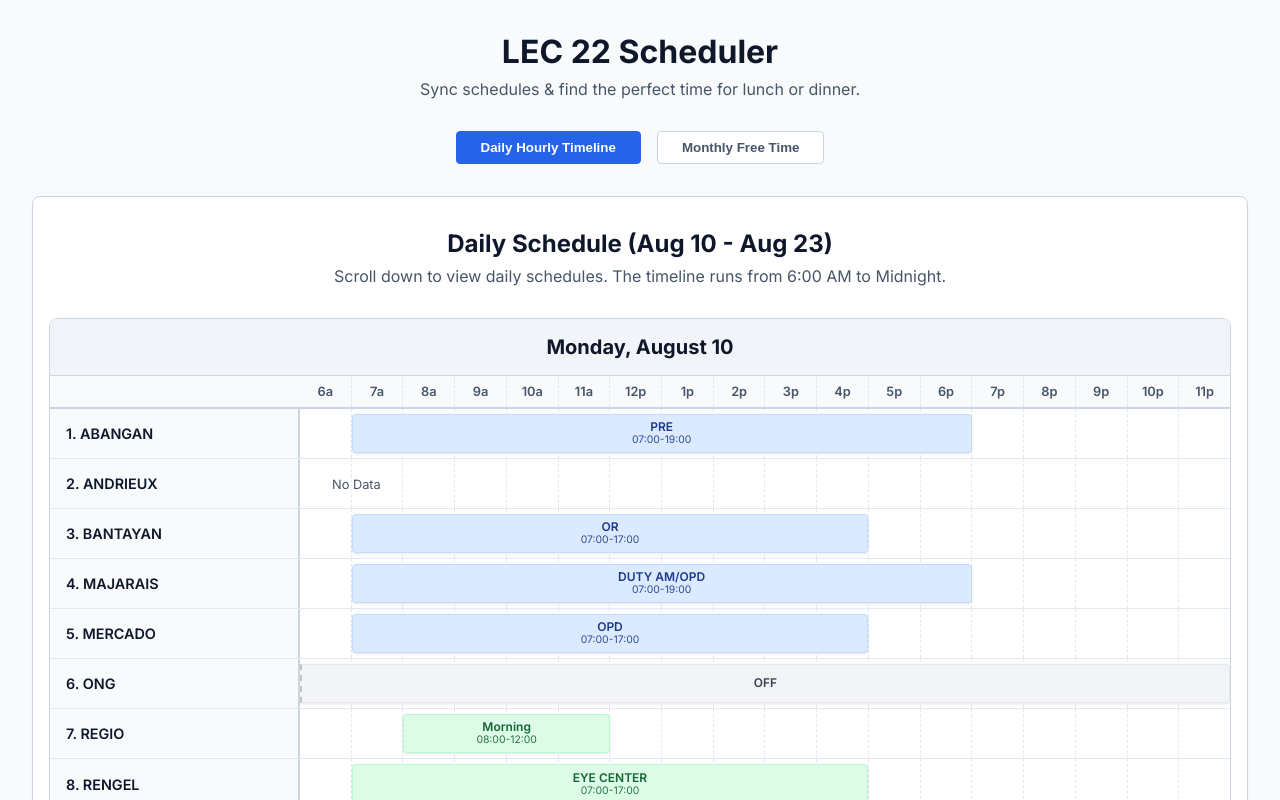
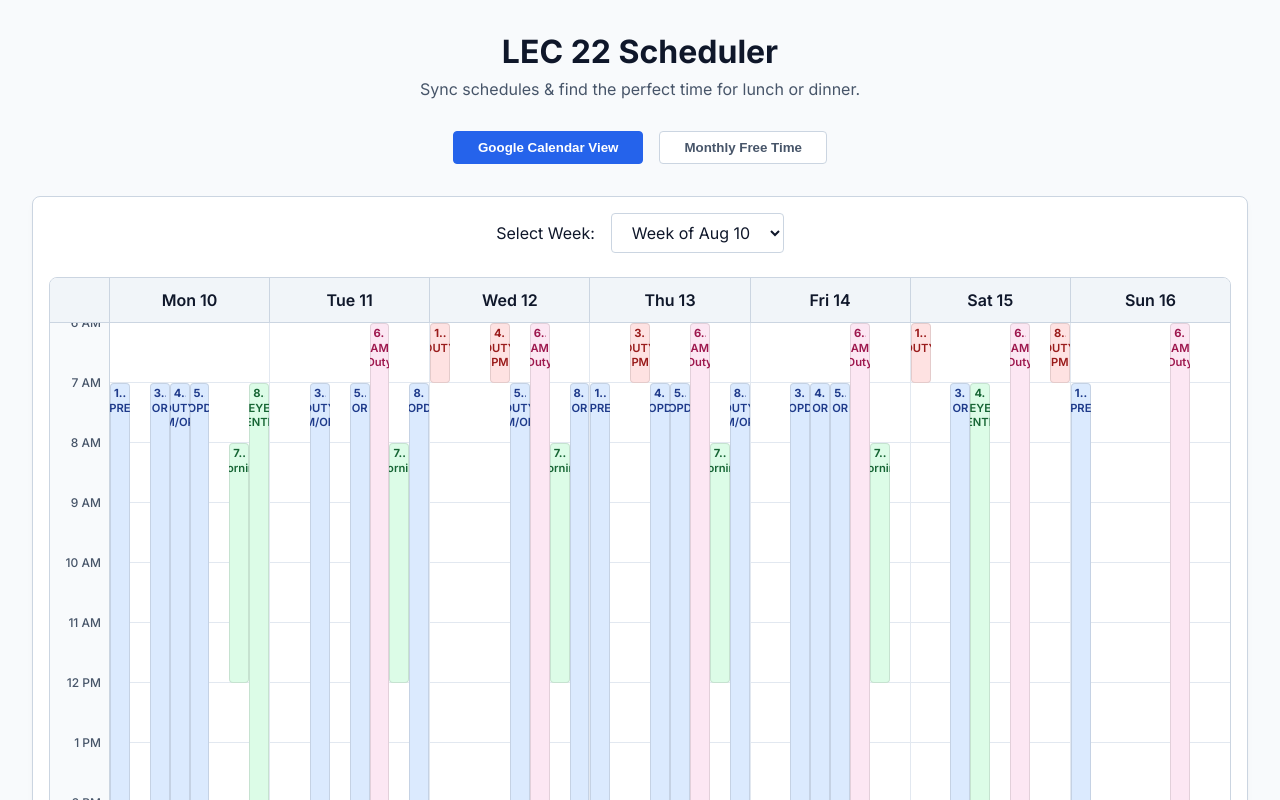
Before and after one commit to mjongg/lec22schedule, a React (Vite) app: page / in a window 1280 px wide. Shown: the top 800 px of the page. Built offline with nearby package versions, Linux system fonts and the light colour scheme.

Commit message:
feat: complete UI rewrite to true Google Calendar Week View and clear Free Time slots

```diff
--- a/src/App.tsx
+++ b/src/App.tsx
@@ -57,7 +57,9 @@ function isInternBusy(intern: Intern, dateStr: string, hour: number): boolean {
 function formatDateHeader(dateStr: string) {
   const parts = dateStr.split('-');
   const d = new Date(parseInt(parts[0]), parseInt(parts[1]) - 1, parseInt(parts[2]));
-  return d.toLocaleDateString('en-US', { weekday: 'long', month: 'long', day: 'numeric' });
+  const weekday = d.toLocaleDateString('en-US', { weekday: 'short' });
+  const day = d.getDate();
+  return `${weekday} ${day}`;
 }
 
 function getShiftColorClass(shiftId: string) {
@@ -65,13 +67,14 @@ function getShiftColorClass(shiftId: string) {
   if (['duty', 'dutyPm', 'ongPm'].includes(shiftId)) return 'shift-color-red';
   if (['ongAm'].includes(shiftId)) return 'shift-color-pink';
   if (['ec', 'regioAm'].includes(shiftId)) return 'shift-color-green';
-  if (['off', 'from'].includes(shiftId)) return 'shift-color-grey';
+  if (['off', 'from'].includes(shiftId)) return 'shift-color-white';
   return 'shift-color-grey';
 }
 
-const TIMELINE_START = 6;
-const TIMELINE_END = 24;
+const TIMELINE_START = 6; // 6 AM
+const TIMELINE_END = 24;  // 12 AM (Midnight)
 const TIMELINE_HOURS = 18;
+const PIXELS_PER_HOUR = 60;
 
 function parseTime(timeStr: string) {
   const [h, m] = timeStr.split(':').map(Number);
@@ -79,22 +82,19 @@ function parseTime(timeStr: string) {
 }
 
 interface BlockProps {
-  left: number;
-  width: number;
+  topPx: number;
+  heightPx: number;
   label: string;
   timeLabel: string;
-  extendsLeft: boolean;
-  extendsRight: boolean;
   colorClass: string;
 }
 
-function getShiftBlocks(schedule: DaySchedule | undefined, prevSchedule: DaySchedule | undefined): BlockProps[] {
+function getShiftBlocksForDay(schedule: DaySchedule | undefined, prevSchedule: DaySchedule | undefined): BlockProps[] {
   const blocks: BlockProps[] = [];
 
-  // 1. Process Today's shift
   if (schedule) {
     const shift = shifts[schedule.shiftId];
-    if (shift) {
+    if (shift && !shift.isFree) {
       const start = parseTime(shift.startTime);
       const end = shift.endTime === '23:59' ? 24 : parseTime(shift.endTime);
 
@@ -103,12 +103,10 @@ function getShiftBlocks(schedule: DaySchedule | undefined, prevSchedule: DaySche
         const renderEnd = TIMELINE_END;
         if (renderStart < renderEnd) {
            blocks.push({
-             left: ((renderStart - TIMELINE_START) / TIMELINE_HOURS) * 100,
-             width: ((renderEnd - renderStart) / TIMELINE_HOURS) * 100,
+             topPx: (renderStart - TIMELINE_START) * PIXELS_PER_HOUR,
+             heightPx: (renderEnd - renderStart) * PIXELS_PER_HOUR,
              label: shift.name,
              timeLabel: `${shift.startTime}-${shift.endTime}`,
-             extendsLeft: start < TIMELINE_START,
-             extendsRight: true,
              colorClass: getShiftColorClass(schedule.shiftId)
            });
         }
@@ -118,12 +116,10 @@ function getShiftBlocks(schedule: DaySchedule | undefined, prevSchedule: DaySche
 
         if (renderStart < renderEnd) {
            blocks.push({
-             left: ((renderStart - TIMELINE_START) / TIMELINE_HOURS) * 100,
-             width: ((renderEnd - renderStart) / TIMELINE_HOURS) * 100,
+             topPx: (renderStart - TIMELINE_START) * PIXELS_PER_HOUR,
+             heightPx: (renderEnd - renderStart) * PIXELS_PER_HOUR,
              label: shift.name,
-             timeLabel: shift.isFree ? '' : `${shift.startTime}-${shift.endTime}`,
-             extendsLeft: start < TIMELINE_START,
-             extendsRight: end > TIMELINE_END,
+             timeLabel: `${shift.startTime}-${shift.endTime}`,
              colorClass: getShiftColorClass(schedule.shiftId)
            });
         }
@@ -131,25 +127,22 @@ function getShiftBlocks(schedule: DaySchedule | undefined, prevSchedule: DaySche
     }
   }
 
-  // 2. Process Yesterday's carry-over
   if (prevSchedule) {
     const prevShift = shifts[prevSchedule.shiftId];
-    if (prevShift) {
+    if (prevShift && !prevShift.isFree) {
       const pStart = parseTime(prevShift.startTime);
       const pEnd = prevShift.endTime === '23:59' ? 24 : parseTime(prevShift.endTime);
 
-      if (pStart > pEnd) { // It crossed midnight into TODAY
+      if (pStart > pEnd) { // Crossed midnight into TODAY
         const renderStart = TIMELINE_START;
         const renderEnd = Math.min(pEnd, TIMELINE_END);
 
         if (renderStart < renderEnd) {
            blocks.push({
-             left: 0,
-             width: ((renderEnd - renderStart) / TIMELINE_HOURS) * 100,
+             topPx: (renderStart - TIMELINE_START) * PIXELS_PER_HOUR,
+             heightPx: (renderEnd - renderStart) * PIXELS_PER_HOUR,
              label: prevShift.name,
              timeLabel: `${prevShift.startTime}-${prevShift.endTime}`,
-             extendsLeft: true,
-             extendsRight: false,
              colorClass: getShiftColorClass(prevSchedule.shiftId)
            });
         }
@@ -162,7 +155,9 @@ function getShiftBlocks(schedule: DaySchedule | undefined, prevSchedule: DaySche
 
 export default function App() {
   const [activeTab, setActiveTab] = useState<'dashboard' | 'freetime'>('dashboard');
+  const [selectedWeekStart, setSelectedWeekStart] = useState('2026-08-10');
 
+  const weekStarts = ['2026-08-10', '2026-08-17'];
   const wakingHours = Array.from({ length: 14 }, (_, i) => i + 8); // 8 AM to 9:59 PM
 
   const formatHour = (h: number) => {
@@ -172,82 +167,85 @@ export default function App() {
   };
 
   const renderDashboard = () => {
-    const allDates = [
-      ...generateWeekDates('2026-08-10'),
-      ...generateWeekDates('2026-08-17')
-    ];
-
+    const weekDates = generateWeekDates(selectedWeekStart);
     const axisHours = Array.from({ length: TIMELINE_HOURS }, (_, i) => TIMELINE_START + i);
+    const totalInterns = interns.length;
 
     return (
-      <div className="panel" style={{ padding: '2rem 1rem' }}>
-        <h2 style={{textAlign: 'center', marginBottom: '0.5rem', color: 'var(--text-primary)'}}>
-          Daily Schedule (Aug 10 - Aug 23)
-        </h2>
-        <p className="subtitle" style={{textAlign: 'center', marginBottom: '2rem'}}>
-          Scroll down to view daily schedules. The timeline runs from 6:00 AM to Midnight.
-        </p>
+      <div className="panel" style={{ padding: '1rem' }}>
+        <div className="date-selector">
+          <label>Select Week: </label>
+          <select
+            value={selectedWeekStart}
+            onChange={(e) => setSelectedWeekStart(e.target.value)}
+          >
+            {weekStarts.map(ws => {
+              const parts = ws.split('-');
+              const d = new Date(parseInt(parts[0]), parseInt(parts[1]) - 1, parseInt(parts[2]));
+              return <option key={ws} value={ws}>Week of {d.toLocaleDateString('en-US', { month: 'short', day: 'numeric' })}</option>;
+            })}
+          </select>
+        </div>
 
-        {allDates.map(dateStr => (
-          <div key={dateStr} className="day-block">
-            <div className="day-header">{formatDateHeader(dateStr)}</div>
-
-            <div className="timeline-container">
-              <div className="timeline-wrapper">
-
-                {/* Hourly Axis */}
-                <div className="timeline-axis">
-                  {axisHours.map(hour => (
-                    <div key={hour} className="axis-hour">
-                      {hour === 12 ? '12p' : hour > 12 ? `${hour - 12}p` : `${hour}a`}
+        <div className="week-calendar-container">
+          <div className="week-calendar-header">
+            <div className="time-axis-spacer"></div>
+            {weekDates.map(date => (
+              <div key={date} className="day-column-header">
+                {formatDateHeader(date)}
               </div>
             ))}
           </div>
 
-                {/* Intern Tracks */}
-                {interns.map((intern, idx) => {
+          <div className="week-calendar-body">
+            <div className="time-axis">
+              {axisHours.map(hour => (
+                <div key={hour} className="time-label">
+                  <span>{hour === 12 ? '12 PM' : hour > 12 ? `${hour - 12} PM` : `${hour} AM`}</span>
+                </div>
+              ))}
+            </div>
+
+            <div className="day-columns-container">
+              {weekDates.map(dateStr => (
+                <div key={dateStr} className="day-column">
+                  {/* Grid Lines */}
+                  {axisHours.map(hour => (
+                    <div key={hour} className="hour-grid-line"></div>
+                  ))}
+
+                  {/* Shift Blocks for this day */}
+                  {interns.map((intern, internIdx) => {
                     const schedule = intern.schedules.find(s => s.date === dateStr);
                     const prevSchedule = intern.schedules.find(s => s.date === getYesterday(dateStr));
-                  const blocks = getShiftBlocks(schedule, prevSchedule);
+                    const blocks = getShiftBlocksForDay(schedule, prevSchedule);
 
-                  return (
-                    <div key={intern.id} className="intern-track">
-                      <div className="intern-track-name">{idx + 1}. {intern.name.split(',')[0]}</div>
-                      <div className="intern-track-timeline">
-                        {/* Grid lines */}
-                        {axisHours.map(hour => (
-                          <div key={hour} className="track-grid-line"></div>
-                        ))}
+                    const widthPct = 100 / totalInterns;
+                    const leftPct = internIdx * widthPct;
+                    const initials = intern.name.split(',')[0].substring(0, 3); // e.g. ABA
 
-                        {/* Shift Blocks */}
-                        {blocks.map((block, bIdx) => (
+                    return blocks.map((block, bIdx) => (
                       <div
-                            key={bIdx}
-                            className={`shift-block ${block.colorClass} ${block.extendsLeft ? 'extends-left' : ''} ${block.extendsRight ? 'extends-right' : ''}`}
-                            style={{ left: `${block.left}%`, width: `${block.width}%` }}
+                        key={`${intern.id}-${bIdx}`}
+                        className={`shift-block-vertical ${block.colorClass}`}
+                        style={{
+                          top: `${block.topPx}px`,
+                          height: `${block.heightPx}px`,
+                          left: `${leftPct}%`,
+                          width: `${widthPct}%`
+                        }}
+                        title={`${intern.name}: ${block.label} (${block.timeLabel})`}
                       >
-                            <div className="shift-block-label">
-                              <span>{block.label}</span>
-                              {block.timeLabel && <span className="shift-block-time">{block.timeLabel}</span>}
+                        <span className="shift-intern-name">{internIdx + 1}. {initials}</span>
+                        {block.heightPx >= 45 && <span className="shift-block-name">{block.label}</span>}
                       </div>
+                    ));
+                  })}
                 </div>
               ))}
-
-                        {/* No Data State */}
-                        {blocks.length === 0 && schedule === undefined && (
-                          <div style={{ position: 'absolute', left: '2rem', top: '50%', transform: 'translateY(-50%)', color: 'var(--text-secondary)', fontSize: '0.8rem' }}>
-                            {intern.id === 'andrieux' ? 'No Data' : ''}
-                          </div>
-                        )}
-                      </div>
-                    </div>
-                  );
-                })}
-
             </div>
           </div>
         </div>
-        ))}
       </div>
     );
   };
@@ -289,17 +287,13 @@ export default function App() {
         <div key={dateStr} className="calendar-cell">
           <div className="calendar-date">{day}</div>
           {commonFreeHours.length > 0 ? (
-            <>
-              <div className="free-time-badge">Free Time</div>
-              <div className="free-hours-tooltip">
-                <div className="tooltip-title">Available Slots:</div>
+            <div className="free-time-container">
               {formattedSlots.map((slot, idx) => (
-                  <span key={idx} className="tooltip-slot">{slot}</span>
+                <div key={idx} className="free-time-slot">{slot}</div>
               ))}
             </div>
-            </>
           ) : (
-            <div className="busy-badge">Busy</div>
+            <div className="busy-badge">No Mutual Free Time</div>
           )}
         </div>
       );
@@ -309,7 +303,7 @@ export default function App() {
       <div className="panel">
         <h2 style={{textAlign: 'center', marginBottom: '0.5rem', color: 'var(--text-primary)'}}>August 2026</h2>
         <p className="subtitle" style={{textAlign: 'center', marginBottom: '1.5rem'}}>
-          Showing overlapping free time during waking hours (8:00 AM - 10:00 PM). Hover over green days to see exact times.
+          Showing overlapping free time during waking hours (8:00 AM - 10:00 PM).
         </p>
         <div className="calendar-grid">
           {['Sun', 'Mon', 'Tue', 'Wed', 'Thu', 'Fri', 'Sat'].map(day => (
@@ -333,7 +327,7 @@ export default function App() {
           className={`tab-btn ${activeTab === 'dashboard' ? 'active' : ''}`}
           onClick={() => setActiveTab('dashboard')}
         >
-          Daily Hourly Timeline
+          Google Calendar View
         </button>
         <button
           className={`tab-btn ${activeTab === 'freetime' ? 'active' : ''}`}
--- a/src/index.css
+++ b/src/index.css
@@ -90,148 +90,153 @@ h1 {
   margin-bottom: 2rem;
 }
 
-/* Daily Timeline Layout */
-.day-block {
-  margin-bottom: 3rem;
+/* Date Selector */
+.date-selector {
+  display: flex;
+  justify-content: center;
+  align-items: center;
+  gap: 1rem;
+  margin-bottom: 1.5rem;
+}
+.date-selector select {
+  background: #ffffff;
+  border: 1px solid var(--border-color);
+  color: var(--text-primary);
+  padding: 0.5rem 1rem;
+  border-radius: 4px;
+  font-family: inherit;
+  font-size: 1rem;
+  outline: none;
+  cursor: pointer;
+}
+
+/* Google Calendar Style Week View */
+.week-calendar-container {
+  display: flex;
+  flex-direction: column;
   border: 1px solid var(--border-color);
   border-radius: 8px;
+  background: #fff;
+  height: 75vh;
+  min-height: 600px;
   overflow: hidden;
-  background: #fff;
 }
 
-.day-header {
+.week-calendar-header {
+  display: flex;
+  border-bottom: 1px solid var(--border-color);
   background: var(--table-header-bg);
-  padding: 1rem;
-  border-bottom: 1px solid var(--border-color);
-  font-size: 1.25rem;
-  font-weight: 700;
-  color: var(--text-primary);
-  text-align: center;
 }
 
-.timeline-container {
-  display: flex;
-  flex-direction: column;
-  overflow-x: auto;
+.time-axis-spacer {
+  width: 60px;
+  flex-shrink: 0;
+  border-right: 1px solid var(--border-color);
 }
 
-.timeline-wrapper {
-  min-width: 1000px;
-  display: flex;
-  flex-direction: column;
+.day-column-header {
+  flex: 1;
+  min-width: 120px;
+  text-align: center;
+  padding: 0.75rem 0;
+  border-right: 1px solid var(--border-color);
+  font-weight: 600;
+  color: var(--text-primary);
+}
+.day-column-header:last-child {
+  border-right: none;
 }
 
-.timeline-axis {
+.week-calendar-body {
   display: flex;
-  border-bottom: 2px solid var(--border-color);
-  padding-left: 250px; /* Space for intern names */
+  flex: 1;
+  overflow-y: auto;
+  overflow-x: auto;
   position: relative;
-  background: #f8fafc;
 }
 
-.axis-hour {
-  flex: 1;
-  text-align: center;
-  font-size: 0.8rem;
-  font-weight: 600;
-  color: var(--text-secondary);
-  padding: 0.5rem 0;
-  border-left: 1px dashed var(--grid-line);
-}
-.axis-hour:first-child { border-left: none; }
-
-.intern-track {
-  display: flex;
-  border-bottom: 1px solid var(--grid-line);
-  position: relative;
-  height: 50px;
-  background: #fff;
+.time-axis {
+  width: 60px;
+  flex-shrink: 0;
+  background: #f8fafc;
+  border-right: 1px solid var(--border-color);
+  position: sticky;
+  left: 0;
+  z-index: 20;
 }
 
-.intern-track:last-child {
-  border-bottom: none;
+.time-label {
+  height: 60px; /* 1 hour = 60px */
+  text-align: right;
+  padding-right: 0.5rem;
+  font-size: 0.75rem;
+  color: var(--text-secondary);
+  font-weight: 500;
+  position: relative;
+}
+.time-label span {
+  position: relative;
+  top: -8px; /* align text with grid line */
 }
 
-.intern-track-name {
-  width: 250px;
-  flex-shrink: 0;
-  padding: 0 1rem;
+.day-columns-container {
   display: flex;
-  align-items: center;
-  font-weight: 600;
-  font-size: 0.9rem;
-  color: var(--text-primary);
-  background: #f8fafc;
-  border-right: 2px solid var(--border-color);
-  position: sticky;
-  left: 0;
-  z-index: 10;
+  flex: 1;
 }
 
-.intern-track-timeline {
+.day-column {
   flex: 1;
+  min-width: 120px;
+  border-right: 1px solid var(--grid-line);
   position: relative;
-  display: flex;
+  background: #ffffff;
+}
+.day-column:last-child {
+  border-right: none;
 }
 
-/* Vertical Grid Lines within the track */
-.track-grid-line {
-  flex: 1;
-  border-left: 1px dashed var(--grid-line);
-}
-.track-grid-line:first-child { border-left: none; }
-
-/* Shift Block (Absolute Positioning) */
-.shift-block {
-  position: absolute;
-  top: 5px;
-  bottom: 5px;
-  border-radius: 4px;
-  display: flex;
-  align-items: center;
-  justify-content: center;
-  font-size: 0.75rem;
-  font-weight: 600;
-  overflow: hidden;
-  white-space: nowrap;
-  text-overflow: ellipsis;
-  padding: 0 0.5rem;
-  box-shadow: 0 1px 3px rgba(0,0,0,0.1);
-  z-index: 5;
+.hour-grid-line {
+  height: 60px;
+  border-bottom: 1px solid var(--grid-line);
+  box-sizing: border-box;
 }
 
-.shift-block-label {
+/* Vertical Shift Block */
+.shift-block-vertical {
+  position: absolute;
+  border-radius: 4px;
+  padding: 0.25rem;
+  font-size: 0.7rem;
+  overflow: hidden;
+  box-shadow: inset 0 0 0 1px rgba(0,0,0,0.1);
   display: flex;
   flex-direction: column;
   align-items: center;
+  text-align: center;
   line-height: 1.2;
 }
 
-.shift-block-time {
-  font-size: 0.65rem;
-  font-weight: 400;
-  opacity: 0.9;
+.shift-intern-name {
+  font-weight: 700;
+  margin-bottom: 2px;
+  white-space: nowrap;
+  overflow: hidden;
+  text-overflow: ellipsis;
+  width: 100%;
+}
+.shift-block-name {
+  font-weight: 600;
 }
 
-/* Arrow indicators for overnight shifts extending past midnight */
-.shift-block.extends-left {
-  border-top-left-radius: 0;
-  border-bottom-left-radius: 0;
-  border-left: 2px dashed rgba(0,0,0,0.2);
-}
-.shift-block.extends-right {
-  border-top-right-radius: 0;
-  border-bottom-right-radius: 0;
-  border-right: 2px dashed rgba(0,0,0,0.2);
-}
+/* Colors */
+.shift-color-blue { background: #dbeafe; color: #1e3a8a; }
+.shift-color-red { background: #fee2e2; color: #991b1b; }
+.shift-color-green { background: #dcfce7; color: #166534; }
+.shift-color-pink { background: #fce7f3; color: #9d174d; }
+.shift-color-grey { background: #f3f4f6; color: #374151; }
+.shift-color-white { background: #ffffff; color: #000000; border: 1px solid var(--border-color); }
 
-.shift-color-blue { background: #dbeafe; color: #1e3a8a; border: 1px solid #bfdbfe; }
-.shift-color-red { background: #fee2e2; color: #991b1b; border: 1px solid #fecaca; }
-.shift-color-green { background: #dcfce7; color: #166534; border: 1px solid #bbf7d0; }
-.shift-color-pink { background: #fce7f3; color: #9d174d; border: 1px solid #fbcfe8; }
-.shift-color-grey { background: #f3f4f6; color: #374151; border: 1px solid #e5e7eb; }
-
-/* Monthly Calendar (Kept from before) */
+/* Free Time Calendar */
 .calendar-grid {
   display: grid;
   grid-template-columns: repeat(7, 1fr);
@@ -253,11 +258,10 @@ h1 {
   background: #ffffff;
   border-right: 1px solid var(--border-color);
   border-bottom: 1px solid var(--border-color);
-  min-height: 120px;
+  min-height: 140px;
   padding: 0.5rem;
   display: flex;
   flex-direction: column;
-  position: relative;
 }
 
 .calendar-cell.out-of-month {
@@ -270,17 +274,22 @@ h1 {
   margin-bottom: 0.5rem;
 }
 
-.free-time-badge {
+.free-time-container {
+  display: flex;
+  flex-direction: column;
+  gap: 0.25rem;
+  margin-top: auto;
+}
+
+.free-time-slot {
   background: #dcfce7;
   color: #166534;
   border: 1px solid #86efac;
-  font-size: 0.8rem;
+  font-size: 0.75rem;
   padding: 0.25rem;
   border-radius: 4px;
   text-align: center;
   font-weight: 600;
-  margin-top: auto;
-  cursor: pointer;
 }
 
 .busy-badge {
@@ -290,37 +299,3 @@ h1 {
   margin-top: auto;
   font-weight: 500;
 }
-
-.free-hours-tooltip {
-  display: none;
-  position: absolute;
-  top: 100%;
-  left: 50%;
-  transform: translateX(-50%);
-  background: #ffffff;
-  border: 1px solid var(--border-color);
-  padding: 0.75rem;
-  border-radius: 4px;
-  width: max-content;
-  z-index: 20;
-  box-shadow: 0 10px 15px -3px rgba(0, 0, 0, 0.1);
-  flex-direction: column;
-  gap: 0.25rem;
-}
-
-.calendar-cell:hover .free-hours-tooltip {
-  display: flex;
-}
-
-.tooltip-title {
-  font-weight: 600;
-  color: var(--text-primary);
-  margin-bottom: 0.25rem;
-  border-bottom: 1px solid var(--border-color);
-  padding-bottom: 0.25rem;
-}
-
-.tooltip-slot {
-  color: var(--text-secondary);
-  font-size: 0.85rem;
-}
```
Lines whose indentation alone changed are shown as unchanged.
